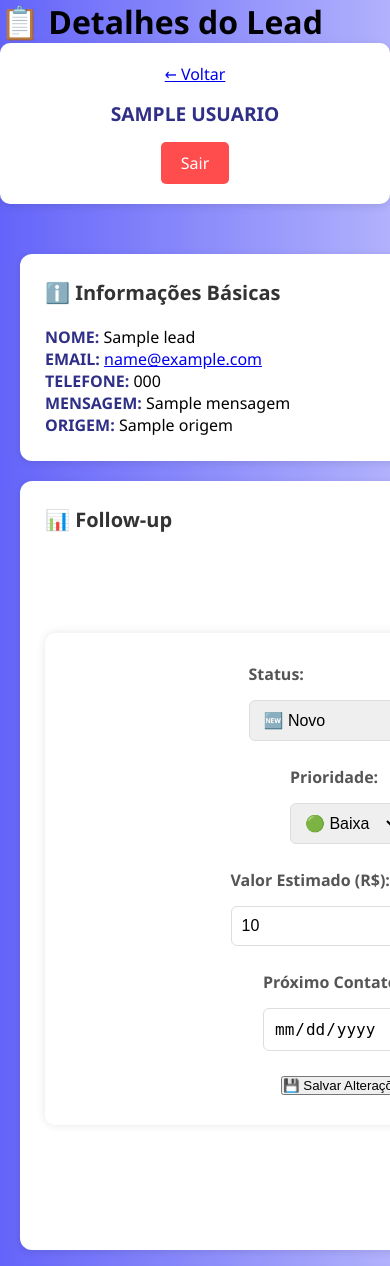
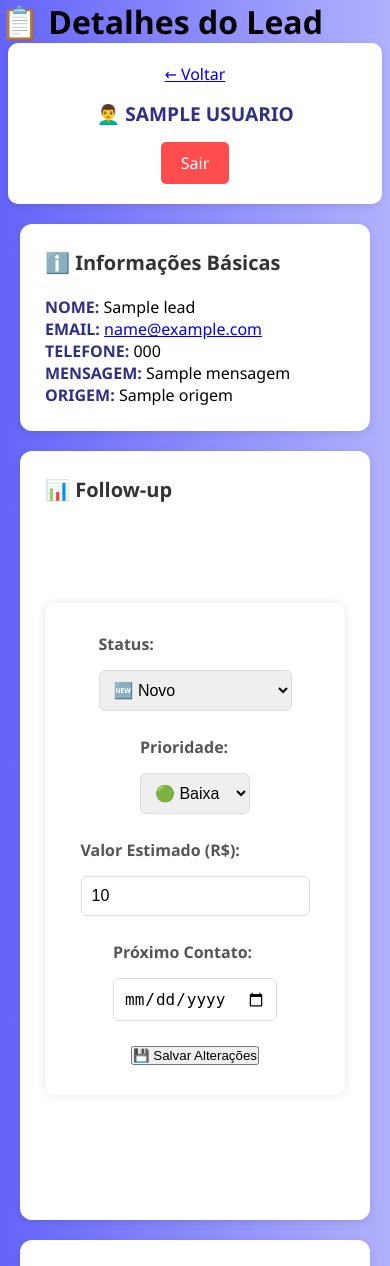
Before and after one commit to Gleicimar/evolute2, a Flask app: template backend/templates/painel/lead_detalhes.html in a window 390 px wide; the page is wider, and only the part inside the window is pictured. Shown: the top 1266 px of that part. Run offline with Flask 3, Linux system fonts and the light colour scheme; the template is opened without the code that fills it: most values are stand-ins (such as "Sample title", 1, 10 or a date in 2020); parts of the project's set-up code (start-up, migrations or seed data) failed here and were passed over.

Commit message:
atualizando o  painel com estatistica 1.3

```diff
--- a/backend/app.py
+++ b/backend/app.py
@@ -5,6 +5,7 @@
 from db.mongo import collect_leads
 from bson.objectid import ObjectId
 import secrets
+import os
 
 # Fuso horário de Brasília (UTC-3)
 brt = timezone(timedelta(hours=-3))
@@ -387,12 +388,12 @@
     print('📧 Leads: http://127.0.0.1:5000/api/leads')
     print('🔐 Login: http://127.0.0.1:5000/login')
     print('📊 Painel: http://127.0.0.1:5000/painel')
-    print(f'📍 Porta: {port}')
+    # print(f'📍 Porta: {port}')
     print('=' * 70)
     print('👤 Credenciais de teste:')
     print('   Usuário: admin')
     print('   Senha: admin')
     print('=' * 70)
-    port = int(os.environ.get('PORT', 5000))
+    # port = int(os.environ.get('PORT', 5000))
 
     app.run(debug=True, host='0.0.0.0', port=5000)
--- a/backend/static/css/painel.css
+++ b/backend/static/css/painel.css
@@ -423,6 +423,7 @@
     flex-direction: column;
     gap: 15px;
     text-align: center;
+    margin: 0 2%;
   }
 
   .stats{
@@ -459,8 +460,8 @@
   }
 
   .lead-details{
-    grid-template-columns: 1fr;
-  }
+        display:flex;
+        flex-direction: column;
 }
 
 @media (max-width: 480px) {
--- a/backend/templates/painel/lead_detalhes.html
+++ b/backend/templates/painel/lead_detalhes.html
@@ -12,7 +12,7 @@
       <h1>📋 Detalhes do Lead</h1>
       <div class="user-info">
         <a href="{{ url_for('painel') }}" class="btn-back">← Voltar</a>
-        <p> <strong>{{ usuario }}</strong></p>
+        <p> <strong>👨‍🦱 {{ usuario }}</strong></p>
         <a href="{{ url_for('logout') }}" class="btn-logout">Sair</a>
       </div>
     </div>
--- a/backend/templates/painel/painel.html
+++ b/backend/templates/painel/painel.html
@@ -12,7 +12,7 @@
     <div class="center">
     <h1>🚀 Dashboard EvoluteCode</h1>
       <div class="user-info">
-        <p>Olá, <strong>{{ usuario }}</strong>!</p>
+        <p>Olá, <strong>👨‍🦱{{ usuario }}</strong>!</p>
         <a href="{{ url_for('logout') }}" class="btn-logout">Sair</a>
       </div>
 
```
